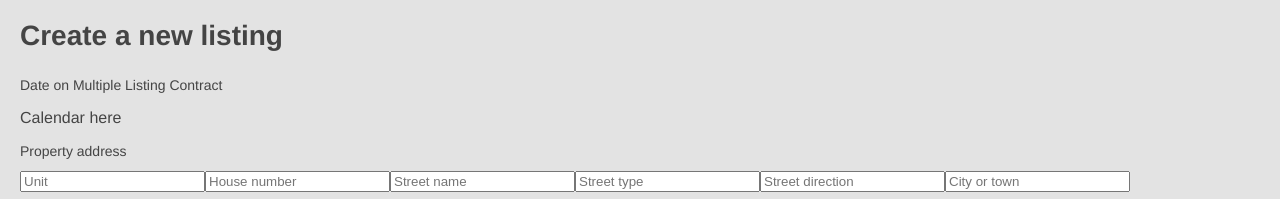
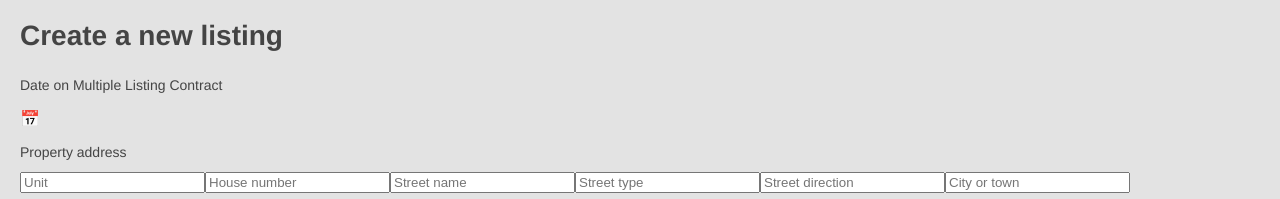
Before and after one commit to RichWK/newlistingspa, a Vue app: page / in a window 1280 px wide. Shown: the top 199 px of the page. Built offline with nearby package versions, Linux system fonts and the light colour scheme.

Commit message:
Switched to calendar emoji

```diff
--- a/src/components/FormDate.vue
+++ b/src/components/FormDate.vue
@@ -1,6 +1,6 @@
 <template>
 
-  <p>Calendar here</p>
+  <p>📅</p>
 
 </template>
 
```
